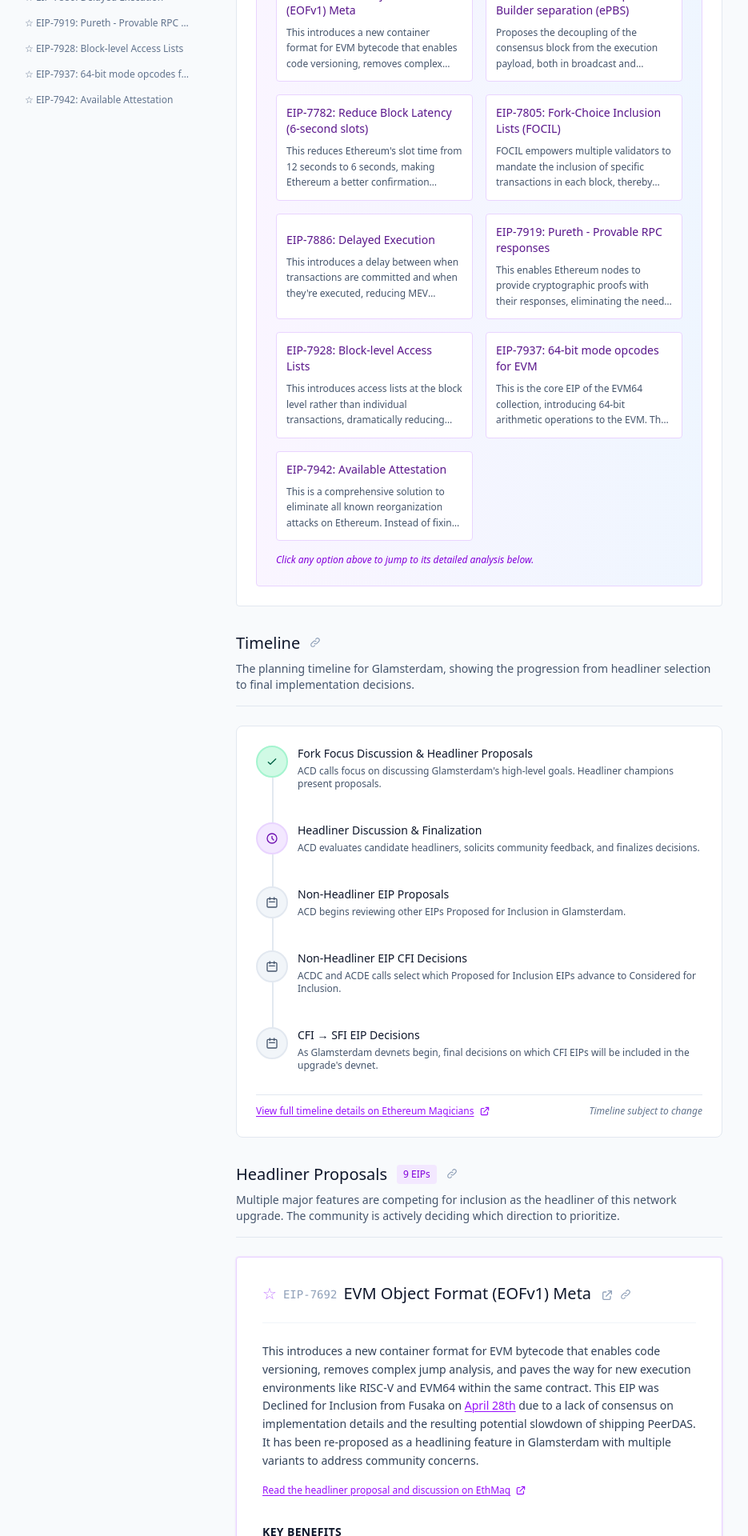
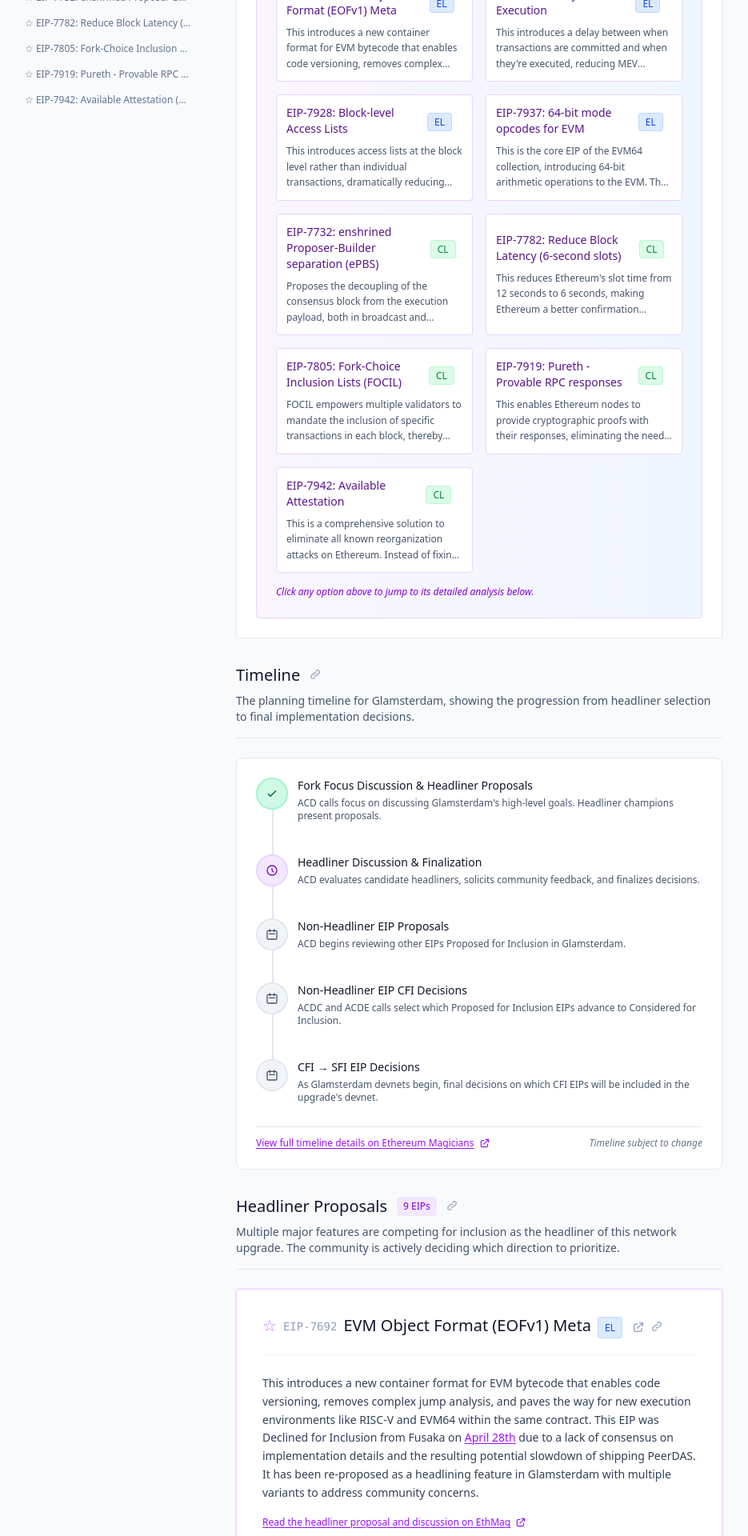
Before and after one commit to jmcpheron/forkcast, a React (Vite) app: page /upgrade/glamsterdam in a window 1280 px wide. Shown: the part 820-2740 px from the top of the page at 80% size, without its empty margins (185-1120 px from the left). Built offline with nearby package versions, Linux system fonts and the light colour scheme.

Commit message:
display layer tag on proposed headliners

```diff
--- a/src/components/PublicNetworkUpgradePage.tsx
+++ b/src/components/PublicNetworkUpgradePage.tsx
@@ -11,7 +11,8 @@
   getLaymanTitle,
   getProposalPrefix,
   getSpecificationUrl,
-  parseMarkdownLinks
+  parseMarkdownLinks,
+  getHeadlinerLayer
 } from '../utils';
 import {
   getInclusionStageColor,
@@ -125,13 +126,26 @@
       },
       ...eips
         .filter(eip => isHeadliner(eip, forkName))
-        .sort((a, b) => a.id - b.id)
-        .map(eip => ({
-          id: `eip-${eip.id}`,
-          label: `☆ ${getProposalPrefix(eip)}-${eip.id}: ${getLaymanTitle(eip)}`,
-          type: 'eip' as const,
-          count: null as number | null
-        }))
+        .sort((a, b) => {
+          const layerA = getHeadlinerLayer(a, forkName);
+          const layerB = getHeadlinerLayer(b, forkName);
+
+          // Sort by layer first (EL before CL)
+          if (layerA === 'EL' && layerB === 'CL') return -1;
+          if (layerA === 'CL' && layerB === 'EL') return 1;
+
+          // Then sort by EIP number within each layer
+          return a.id - b.id;
+        })
+        .map(eip => {
+          const layer = getHeadlinerLayer(eip, forkName);
+          return {
+            id: `eip-${eip.id}`,
+            label: `☆ ${getProposalPrefix(eip)}-${eip.id}: ${getLaymanTitle(eip)}${layer ? ` (${layer})` : ''}`,
+            type: 'eip' as const,
+            count: null as number | null
+          };
+        })
     ] : []),
     // For non-Glamsterdam forks, show all EIP sections
     ...(forkName.toLowerCase() !== 'glamsterdam' ? [
@@ -178,10 +192,11 @@
             const isHeadlinerEip = isHeadliner(eip, forkName);
             const starSymbol = forkName.toLowerCase() === 'glamsterdam' ? '☆' : '★';
             const proposalPrefix = getProposalPrefix(eip);
+            const layer = isHeadlinerEip ? getHeadlinerLayer(eip, forkName) : null;
 
             return {
               id: `eip-${eip.id}`,
-              label: `${isHeadlinerEip ? `${starSymbol} ` : ''}${proposalPrefix}-${eip.id}: ${getLaymanTitle(eip)}`,
+              label: `${isHeadlinerEip ? `${starSymbol} ` : ''}${proposalPrefix}-${eip.id}: ${getLaymanTitle(eip)}${layer ? ` (${layer})` : ''}`,
               type: 'eip' as const,
               count: null as number | null
             };
@@ -348,11 +363,22 @@
                   <div className="space-y-6">
                     {eips
                       .filter(eip => isHeadliner(eip, forkName))
-                      .sort((a, b) => a.id - b.id)
+                      .sort((a, b) => {
+                        const layerA = getHeadlinerLayer(a, forkName);
+                        const layerB = getHeadlinerLayer(b, forkName);
+
+                        // Sort by layer first (EL before CL)
+                        if (layerA === 'EL' && layerB === 'CL') return -1;
+                        if (layerA === 'CL' && layerB === 'EL') return 1;
+
+                        // Then sort by EIP number within each layer
+                        return a.id - b.id;
+                      })
                       .map(eip => {
                         if (!eip.laymanDescription) return null;
 
                         const eipId = `eip-${eip.id}`;
+                        const layer = getHeadlinerLayer(eip, forkName);
 
                         return (
                           <article key={eip.id} className="bg-white border border-purple-200 rounded p-8 shadow-sm ring-1 ring-purple-100" id={eipId} data-section>
@@ -379,6 +405,20 @@
                                       )}
                                       <span className="text-slate-400 text-sm font-mono mr-2 relative -top-px">{getProposalPrefix(eip)}-{eip.id}</span>
                                       <span>{getLaymanTitle(eip)}</span>
+                                      {layer && (
+                                        <Tooltip
+                                          text={layer === 'EL' ? 'Primarily impacts Execution Layer' : 'Primarily impacts Consensus Layer'}
+                                          className="inline-block"
+                                        >
+                                          <span className={`px-2 py-1 text-xs font-medium rounded ml-2 ${
+                                            layer === 'EL'
+                                              ? 'bg-blue-100 text-blue-700 border border-blue-200'
+                                              : 'bg-green-100 text-green-700 border border-green-200'
+                                          }`}>
+                                            {layer}
+                                          </span>
+                                        </Tooltip>
+                                      )}
                                     </h3>
                                     <div className="flex items-center gap-2 relative top-0.5">
                                       <Tooltip text={`View ${getProposalPrefix(eip)}-${eip.id} specification`}>
@@ -694,6 +734,20 @@
                                         <span className="text-slate-400 text-sm font-mono mr-2 relative -top-px">{getProposalPrefix(eip)}-{eip.id}</span>
                                         <span>{getLaymanTitle(eip)}</span>
                                       </h3>
+                                      {isHeadliner(eip, forkName) && getHeadlinerLayer(eip, forkName) && (
+                                        <Tooltip
+                                          text={getHeadlinerLayer(eip, forkName) === 'EL' ? 'Primarily impacts Execution Layer' : 'Primarily impacts Consensus Layer'}
+                                          className="inline-block"
+                                        >
+                                          <span className={`px-2 py-1 text-xs font-medium rounded ml-2 ${
+                                            getHeadlinerLayer(eip, forkName) === 'EL'
+                                              ? 'bg-blue-100 text-blue-700 border border-blue-200'
+                                              : 'bg-green-100 text-green-700 border border-green-200'
+                                          }`}>
+                                            {getHeadlinerLayer(eip, forkName)}
+                                          </span>
+                                        </Tooltip>
+                                      )}
                                       <div className="flex items-center gap-2 relative top-0.5">
                                         <Tooltip text={`View ${getProposalPrefix(eip)}-${eip.id} specification`}>
                                           <a
--- a/src/components/network-upgrade/OverviewSection.tsx
+++ b/src/components/network-upgrade/OverviewSection.tsx
@@ -1,8 +1,15 @@
 import React from 'react';
 import { EIP } from '../../types';
-import { getInclusionStage, isHeadliner, getLaymanTitle, parseMarkdownLinks } from '../../utils';
+import {
+  getInclusionStage,
+  isHeadliner,
+  getLaymanTitle,
+  getHeadlinerLayer,
+  parseMarkdownLinks
+} from '../../utils';
 import { CopyLinkButton } from '../ui/CopyLinkButton';
 import { useAnalytics } from '../../hooks/useAnalytics';
+import { Tooltip } from '../ui/Tooltip';
 
 interface OverviewSectionProps {
   eips: EIP[];
@@ -90,9 +97,21 @@
             <div className="grid grid-cols-1 md:grid-cols-2 gap-4">
               {eips
                 .filter(eip => isHeadliner(eip, forkName))
-                .sort((a, b) => a.id - b.id)
+                .sort((a, b) => {
+                  const layerA = getHeadlinerLayer(a, forkName);
+                  const layerB = getHeadlinerLayer(b, forkName);
+
+                  // Sort by layer first (EL before CL)
+                  if (layerA === 'EL' && layerB === 'CL') return -1;
+                  if (layerA === 'CL' && layerB === 'EL') return 1;
+
+                  // Then sort by EIP number within each layer
+                  return a.id - b.id;
+                })
                 .map(eip => {
                   if (!eip.laymanDescription) return null;
+
+                  const layer = getHeadlinerLayer(eip, forkName);
 
                   return (
                     <button
@@ -101,9 +120,25 @@
                       className="text-left p-3 bg-white border border-purple-200 rounded hover:border-purple-300 hover:shadow-sm transition-all duration-200 group"
                     >
                         <div className="flex items-start justify-between mb-2">
+                          <div className="flex items-center gap-2">
                             <h5 className="font-medium text-purple-900 text-sm group-hover:text-purple-700 transition-colors">
                               EIP-{eip.id}: {getLaymanTitle(eip)}
                             </h5>
+                            {layer && (
+                              <Tooltip
+                                text={layer === 'EL' ? 'Primarily impacts Execution Layer' : 'Primarily impacts Consensus Layer'}
+                                className="inline-block"
+                              >
+                                <span className={`px-2 py-0.5 text-xs font-medium rounded ${
+                                  layer === 'EL'
+                                    ? 'bg-blue-100 text-blue-700 border border-blue-200'
+                                    : 'bg-green-100 text-green-700 border border-green-200'
+                                }`}>
+                                  {layer}
+                                </span>
+                              </Tooltip>
+                            )}
+                          </div>
                           <svg className="w-4 h-4 text-purple-400 mt-0.5 opacity-0 group-hover:opacity-100 transition-opacity" fill="none" stroke="currentColor" viewBox="0 0 24 24">
                             <path strokeLinecap="round" strokeLinejoin="round" strokeWidth={2} d="M19 9l-7 7-7-7" />
                           </svg>
--- a/src/types/eip.ts
+++ b/src/types/eip.ts
@@ -3,6 +3,7 @@
   status: string;
   isHeadliner?: boolean;
   headlinerDiscussionLink?: string;
+  layer?: string; // Indicates whether the headliner primarily affects Execution Layer or Consensus Layer
 }
 
 export interface EIP {
--- a/src/utils/eip.ts
+++ b/src/utils/eip.ts
@@ -53,6 +53,18 @@
 };
 
 /**
+ * Get the layer (EL/CL) for a headliner EIP in a specific fork
+ */
+export const getHeadlinerLayer = (eip: EIP, forkName?: string): string | null => {
+  if (!forkName) return null;
+
+  const forkRelationship = eip.forkRelationships.find(fork =>
+    fork.forkName.toLowerCase() === forkName.toLowerCase()
+  );
+  return forkRelationship?.layer || null;
+};
+
+/**
  * Get the layman title (remove EIP/RIP prefix)
  */
 export const getLaymanTitle = (eip: EIP): string => {
```
Also changed, not shown: src/data/eips.json. Lines whose indentation alone changed are shown as unchanged.
